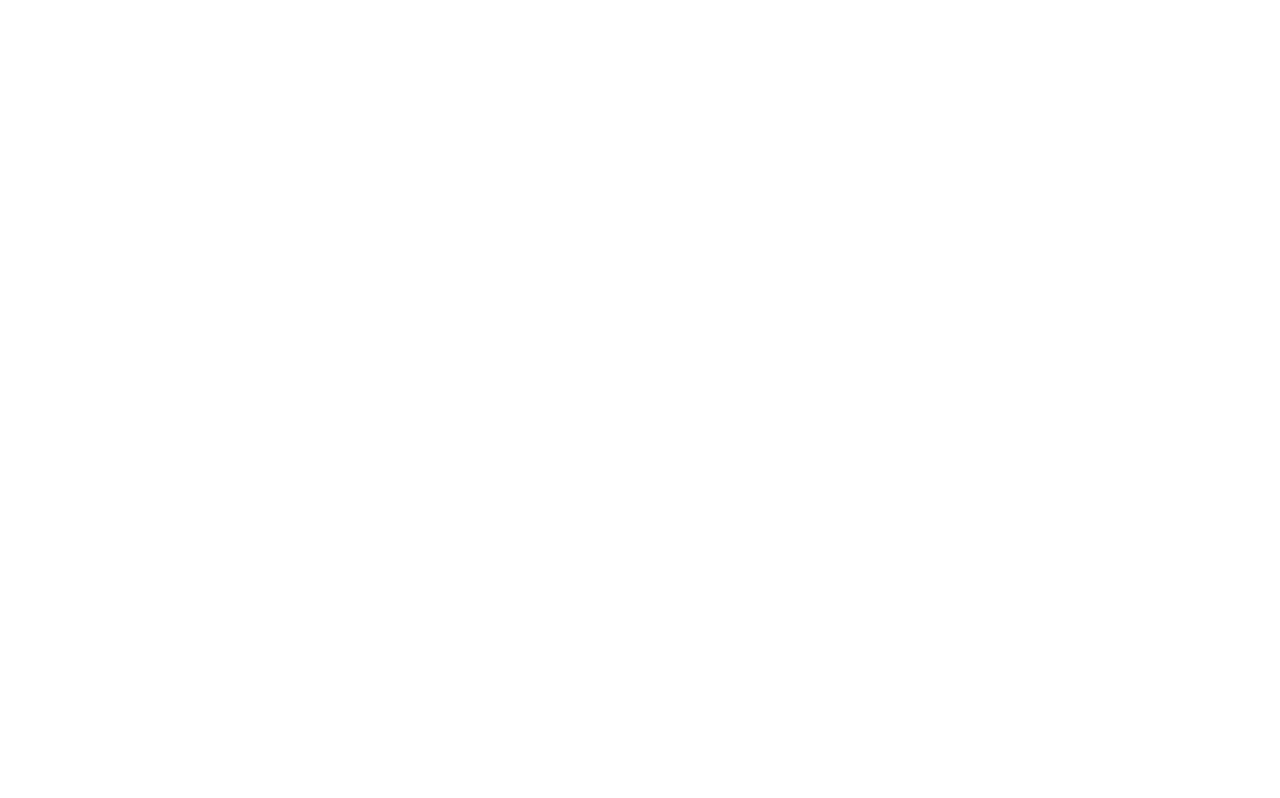
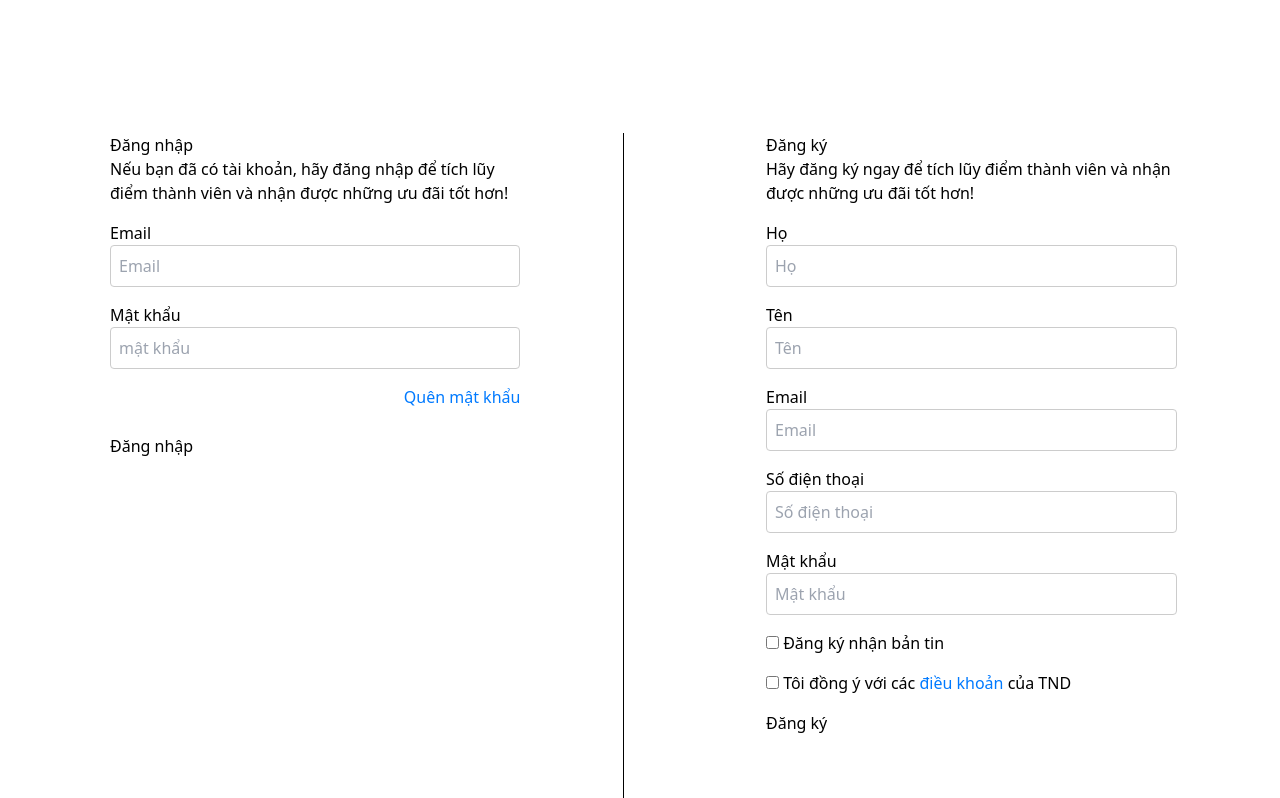
Before and after one commit to NgaPhamThi/DU_AN_TOT_NGHIEP_FRONT_END, a React (Vite) app: page /login in a window 1280 px wide. Before the commit this address had no page. Shown: the part 1542-2340 px from the top of the page. Before the commit the page ends 800 px from the top, so only its background shows below. Built offline with nearby package versions, Linux system fonts and the light colour scheme.

Commit message:
update-formlogin

```diff
--- a/src/App.css
+++ b/src/App.css
@@ -1,133 +1,82 @@
-*{
-    margin: 0;
-    padding: 0;
-    font-family: 'poppins',sans-serif;
+.login-container {
+    display: grid;
+    grid-template-columns: repeat(2, 1fr);
+    grid-gap: 2rem;
+    justify-content: center;
+    height: 100vh;
+    margin: 10% 0 0 0;
   }
-.logincontrol{
-    display: flex;
-    justify-content: center;
-    align-items: center;
-    min-height: 100vh;
-
-    background: url('font-banner-thoi-trang.jpg')no-repeat;
-    background-position: center;
-    background-size: cover;
-}
-.loginform-box{
-    position: relative;
-    width: 400px;
-    height: 450px;
-    background: transparent;
-    border: 2px solid rgba(255,255,255,0.5);
-    border-radius: 20px;
-    backdrop-filter: blur(15px);
-    display: flex;
-    justify-content: center;
-    align-items: center;
-
-}
-.h2{
-    font-size: 2em;
-    color: #fff;
-    text-align: center;
-}
-.logininputbox{
-    position: relative;
-    margin: 30px 0;
-    width: 310px;
-    border-bottom: 2px solid #fff;
-}
-.logininputbox label{
-    position: absolute;
-    top: -5px;
-    left: 5px;
-    transform: translateY(-50%);
-    color: #fff;
-    font-size: 1em;
-    pointer-events: none;
-    transition: .5s;
-}
-.logininputbox input {
-    width: 100%;
-    height: 50px;
-    background: transparent;
-    border: none;
-    outline: none;
-    font-size: 1em;
-    padding:0 35px 0 5px;
-    color: #fff;
-}
-.loginforget{
-    margin: -15px 0 15px ;
-    font-size: .9em;
-    color: #fff;
-    display: flex;
-    justify-content: space-between;
+.grid__item {
+    display: grid;
   }
 
-.loginforget label input{
-    margin-right: 3px;
-
-}
-.loginforget label a{
-    color: #fff;
-    text-decoration: none;
-    margin-left: 60px;
-
-}
-.loginforget label a:hover{
-    text-decoration: underline;
-}
-.loginlogin{
-    width: 100%;
-    height: 40px;
-    border-radius: 40px;
-    background: #fff;
-    border: none;
-    outline: none;
-    cursor: pointer;
-    font-size: 1em;
-    font-weight: 600;
-}
-.register{
-    font-size: .9em;
-    color: #fff;
-    text-align: center;
-    margin: 25px 0 10px;
-}
-.register p a{
-    text-decoration: none;
-    color: #fff;
-    font-weight: 600;
-}
-.register p a:hover{
-    text-decoration: underline;
-}
-.loginicons{
-    position: absolute;
-    right: 8px;
-    color: #fff;
-    font-size: 1.2em;
-    top: 17px;
-}
-@media (max-width: 768px) {
-    .control {
-        padding: 20px;
-        margin: 0 auto;
+  .large--one-half {
+    grid-template-columns: 1fr;
+    grid-gap: 1rem;
   }
 
-      .form-box {
-        width: 100%;
-        max-width: 400px;
-        height: auto;
-      }
-      .login {
-        background-color: #ff0000;
-        color: #fff;
+  .medium--one-half {
+    grid-template-columns: 1fr;
+    grid-gap: 1rem;
   }
 
-      .login:hover {
-        background-color: #ff3333;
+  .small--one-whole {
+    grid-template-columns: 1fr;
+    grid-gap: 1rem;
   }
 
+  .pd-left110 {
+    padding-left: 110px;
   }
+
+  .text-left {
+    text-align: left;
+  }
+
+  .br-right {
+    border-right: 1px solid #000;
+  }
+
+  .width-80 {
+    width: 80%;
+  }
+
+  .desc_login {
+    margin-bottom: 1rem;
+  }
+
+  .form-vertical {
+    display: flex;
+    flex-direction: column;
+  }
+  .form-vertical a {
+    color: #007AFF;
+    text-decoration: none;
+    text-align: right;
+    margin: 0 0 25px 0;
+  }
+  .input-full {
+    width: 100%;
+    padding: 0.5rem;
+    border: 1px solid #ccc;
+    border-radius: 4px;
+    margin-bottom: 1rem;
+  }
+
+  .clearfix {
+    clear: both;
+  }
+
+  .large_form {
+    margin-bottom: 1rem;
+  }
+  .large_form a {
+    color: #007AFF;
+  }
+  .form-group {
+    margin-bottom: 1rem;
+  }
+
+  .form-label {
+    font-weight: bold;
+  }
--- a/src/App.tsx
+++ b/src/App.tsx
@@ -6,8 +6,8 @@
 import PayPage from "./Pages/PayPage";
 import CartPage from "./Pages/CartPage";
 import BlogPage from "./Pages/BlogPage";
-import Signin from "./Pages/Signin";
-import Signup from "./Pages/Signup";
+import Login from "./Pages/Login";
+
 function App() {
   return (
     <>
@@ -18,8 +18,8 @@
           <Route path="/blog" element={<BlogPage />} />
           <Route path="/pay" element={<PayPage />} />
           <Route path="/cart" element={<CartPage />} />
-          <Route path="/signin" element={<Signin />} />
-          <Route path="/signup" element={<Signup />} />
+          <Route path="/login" element={<Login />} />
+
         </Route>
       </Routes>
     </>
--- /dev/null
+++ b/src/Pages/Login.tsx
@@ -0,0 +1,69 @@
+import React from 'react';
+
+
+const Login = () => {
+  return (
+    <section>
+      <div className="login-container">
+      <div className="grid__item large--one-half medium--one-half small--one-whole pd-left110 text-left br-right">
+        <div className="width-80">
+          <h1 className="text-2xl font-bold leading-9 text-black">Đăng nhập</h1>
+          <div className="desc_login">Nếu bạn đã có tài khoản, hãy đăng nhập để tích lũy điểm thành viên và nhận được những ưu đãi tốt hơn!</div>
+          <form className="form-vertical">
+            <label htmlFor="Email">Email</label>
+            <input type="email" id="Email" className="input-full" placeholder="Email"  />
+
+            <label htmlFor="Password">Mật khẩu</label>
+            <input type="password" id="Password" className="input-full" placeholder="mật khẩu" />
+            <a href="">Quên mật khẩu</a>
+           <p>
+           <input type="submit" className="bg-black text-white w-full py-2 px-4 rounded-none" value="Đăng nhập"/>
+           </p>
+          </form>
+        </div>
+      </div>
+        <div className="grid__item large--one-half medium--one-half small--one-whole pd-left110 text-left ">
+        <div className="width-80">
+          <h1 className="text-2xl font-bold leading-9 text-black">Đăng ký</h1>
+          <div className="desc_login">Hãy đăng ký ngay để tích lũy điểm thành viên và nhận được những ưu đãi tốt hơn!</div>
+          <div className="form-vertical">
+            <form acceptCharset="UTF-8" action="/account" id="create_customer" method="post">
+              <input name="form_type" type="hidden" value="create_customer" />
+              <input name="utf8" type="hidden" value="✓" />
+
+              <label htmlFor="FirstName">Họ</label>
+              <input type="text" name="first_name" id="FirstName" className="input-full" placeholder="Họ"  />
+
+              <label htmlFor="LastName">Tên</label>
+              <input type="text" name="last_name" id="LastName" className="input-full" placeholder="Tên" />
+
+              <label htmlFor="Email">Email</label>
+              <input type="email" name="email" id="Email" className="input-full" placeholder="Email"  />
+
+              <label htmlFor="Phone">Số điện thoại</label>
+              <input type="text" name="phone" id="Phone" className="input-full" placeholder="Số điện thoại" />
+
+              <label htmlFor="CreatePassword">Mật khẩu</label>
+              <input type="password" name="password" id="CreatePassword" className="input-full" placeholder="Mật khẩu" />
+
+              <div id="verified_email" className="clearfix large_form">
+                <input type="checkbox"  /> Đăng ký nhận bản tin
+              </div>
+
+              <div id="verified_policy" className="clearfix large_form">
+                <input type="checkbox" /> Tôi đồng ý với các  <a href="">điều khoản</a>  của TND
+              </div>
+
+              <p>
+           <input type="submit" className="bg-black text-white w-full py-2 px-4 rounded-none" value="Đăng ký"/>
+           </p>
+            </form>
+          </div>
+        </div>
+      </div>
+      </div>
+    </section>
+  );
+};
+
+export default Login;
--- a/src/Pages/Signin.tsx
+++ /dev/null
@@ -1,43 +0,0 @@
-import React from 'react';
-import { RiMailLine,RiLockPasswordLine } from 'react-icons/ri';
-
-
-const Signin = () => {
-  return (
-    <section>
-          <div className="logincontrol">
-      <div className="loginform-box">
-        <div className="loginform-value">
-          <form action="">
-          <h2 className="h2">signin</h2>
-            <div className="logininputbox">
-            <div className="loginicons"><RiMailLine /></div>
-              <input type="email" required />
-              <label htmlFor="">Email</label>
-            </div>
-            <div className="logininputbox">
-            <div className="loginicons"><RiLockPasswordLine /></div>
-              <input type="password" required />
-              <label htmlFor="">Password</label>
-            </div>
-            <div className="loginforget">
-              <label htmlFor="">
-                <input type="checkbox" />
-                Remember Me <a href="#">Forget Password</a>
-              </label>
-            </div>
-            <button className="loginlogin">login</button>
-            <div className="register">
-              <p>
-                Don't have an account <a href="#">register</a>
-              </p>
-            </div>
-          </form>
-        </div>
-      </div>
-      </div>
-    </section>
-  );
-};
-
-export default Signin;
--- a/src/Pages/Signup.tsx
+++ /dev/null
@@ -1,43 +0,0 @@
-import React from 'react'
-
-import { RiMailLine,RiLockPasswordLine } from 'react-icons/ri';
-
-
-const Signup = () => {
-    return (
-        <section>
-          <div className="logincontrol">
-        <div className="loginform-box">
-          <div className="loginform-value">
-            <form action="">
-              <h2 className="h2">signup</h2>
-              <div className="logininputbox">
-                <div className="loginicons"><RiMailLine /></div>
-                <input type="email" required />
-                <label htmlFor="">Email</label>
-              </div>
-              <div className="logininputbox">
-               <div className="loginicons"><RiLockPasswordLine /></div>
-                <input type="password" required />
-                <label htmlFor="">Password</label>
-              </div>
-              <div className="logininputbox">
-              <div className="loginicons"><RiLockPasswordLine /></div>
-                <input type="checkpassword" required />
-                <label htmlFor="">checkpassword</label>
-              </div>
-              <button className="loginlogin">login</button>
-              <div className="register">
-                <p>
-                  Don't have an account <a href="#">register</a>
-                </p>
-              </div>
-            </form>
-          </div>
-        </div>
-        </div>
-      </section>
-    )
-}
-
-export default Signup
```
Lines whose indentation alone changed are shown as unchanged.
